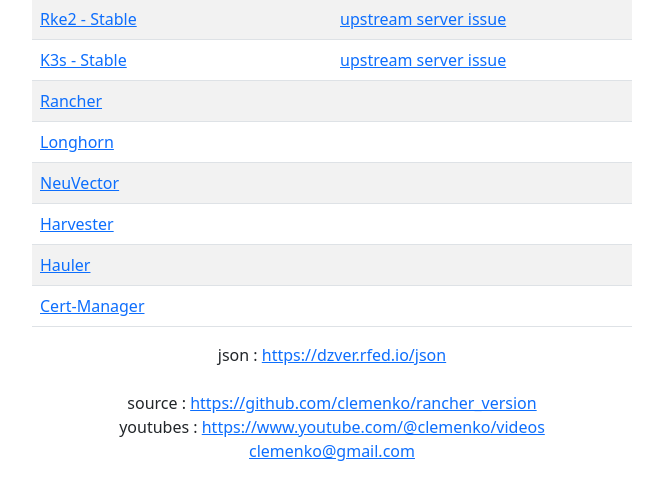
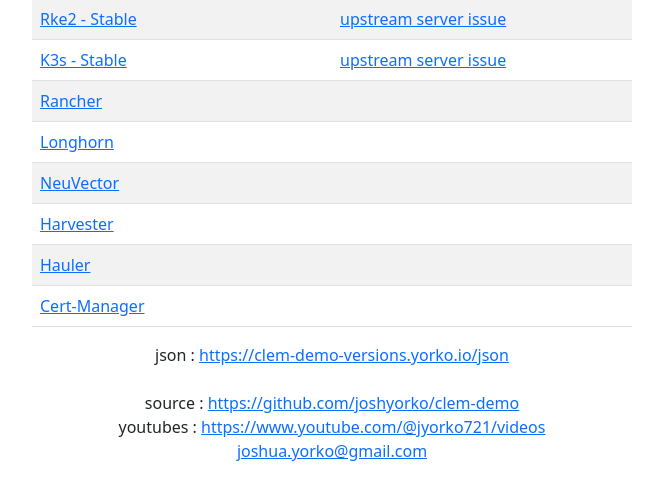
Before and after one commit to joshyorko/clem-demo, a Flask app: page / in a window 1280 px wide. Shown: the part 111-611 px from the top of the page, without its empty margins (308-971 px from the left). Run offline with Flask 3, Linux system fonts and the light colour scheme; data that the repository does not hold is empty; some libraries are stand-ins or nearby versions.

Commit message:
Update index.html

```diff
--- a/templates/index.html
+++ b/templates/index.html
@@ -45,11 +45,11 @@
           </tr>
         </tbody>
       </table>
-      json : <a href="https://dzver.rfed.io/json">https://dzver.rfed.io/json</a><br><br>
+      json : <a href="https://clem-demo-versions.yorko.io/json">https://clem-demo-versions.yorko.io/json</a><br><br>
 
-      source : <a href="https://github.com/clemenko/rancher_version target="new">https://github.com/clemenko/rancher_version</a><br>
-      youtubes : <a href="https://www.youtube.com/@clemenko/videos target="new">https://www.youtube.com/@clemenko/videos</a><br>
-      <a href="mailto:clemenko@gmail.com" target="new">clemenko@gmail.com</a>
+      source : <a href="https://github.com/joshyorko/clem-demo target="new">https://github.com/joshyorko/clem-demo</a><br>
+      youtubes : <a href="https://www.youtube.com/@jyorko721/videos target="new">https://www.youtube.com/@jyorko721/videos</a><br>
+      <a href="mailto:joshua.yorko@gmail.com" target="new">joshua.yorko@gmail.com</a>
     </div>
   </center>
 </body>
```
